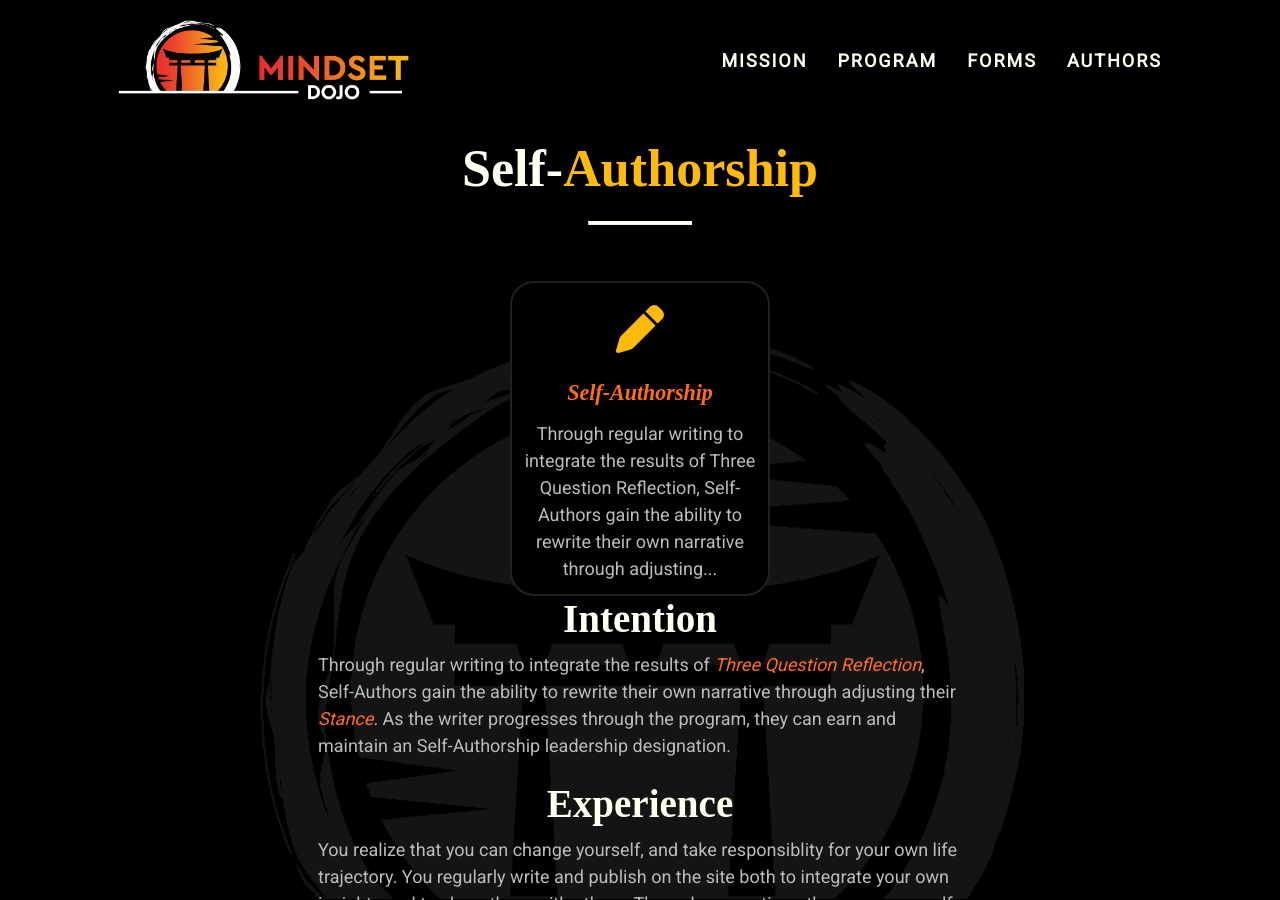
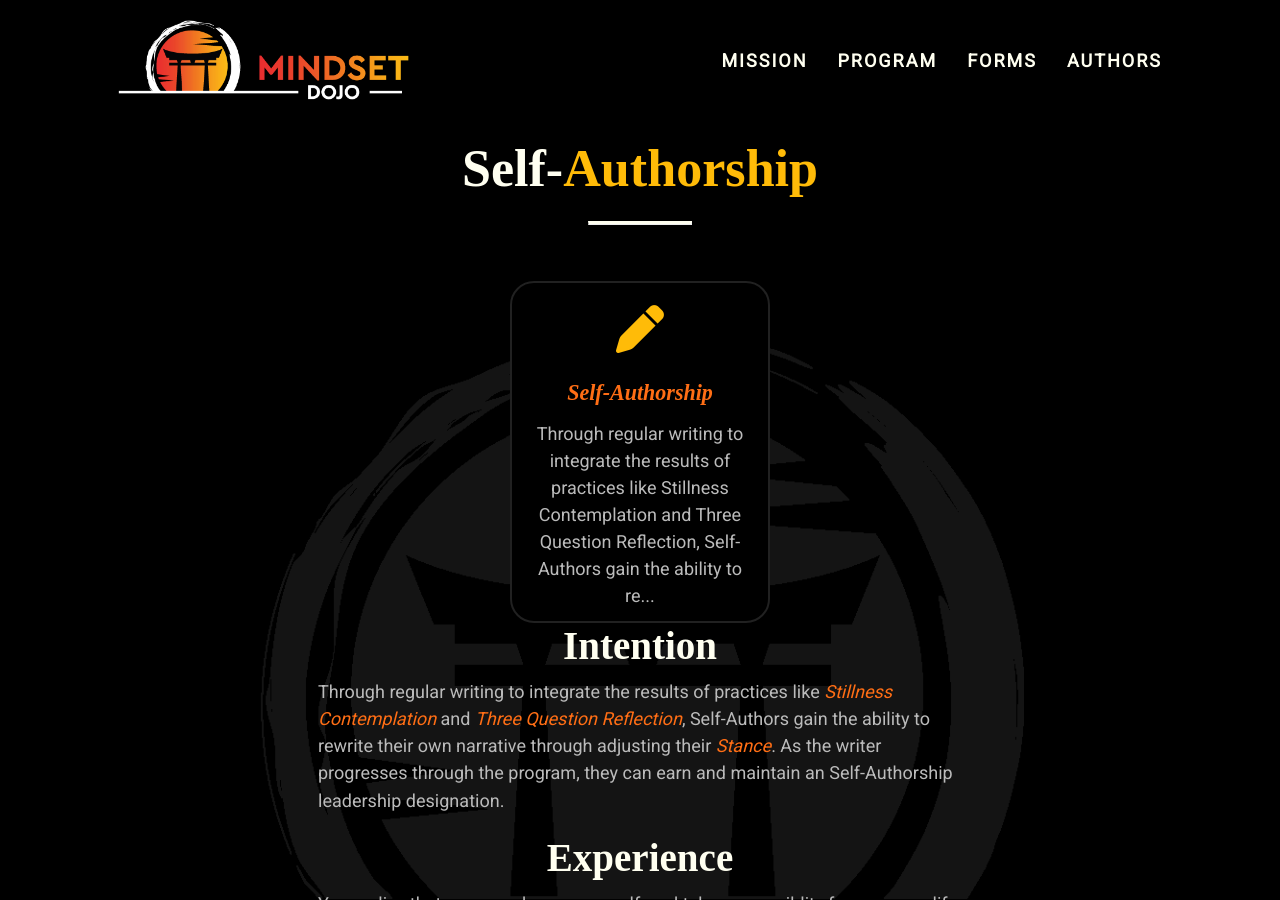
Before and after one commit to mindset-dojo/mindset-dojo.github.io, a Jekyll site: the page built from _forms/self-authorship.md, in a window 1280 px wide and 900 px high. Built offline with Jekyll 4.4.1, drawn with Linux system fonts in a browser that asks for light colours; some web fonts are replaced.

Commit message:
refactor(self-authorship): add stillness contemplation to the excerpt and intention section.

```diff
--- a/_forms/self-authorship.md
+++ b/_forms/self-authorship.md
@@ -6,7 +6,7 @@ published_date: 2025-12-21
 refactored_date: 2025-12-21
 authors:
 - kyle-ingersoll
-excerpt: Through regular writing to integrate the results of Three Question Reflection, Self-Authors gain the ability to rewrite their own narrative through adjusting their Stance.
+excerpt: Through regular writing to integrate the results of practices like Stillness Contemplation and Three Question Reflection, Self-Authors gain the ability to rewrite their own narrative through adjusting their Stance.
 icon: fa-solid fa-pen
 tags:
   - responsibility
@@ -25,7 +25,7 @@ inspirations:
 
 ## Intention
 
-Through regular writing to integrate the results of [Three Question Reflection](../three-question-reflection/), Self-Authors gain the ability to rewrite their own narrative through adjusting their [Stance](../stance/). As the writer progresses through the program, they can earn and maintain an Self-Authorship leadership designation.
+Through regular writing to integrate the results of practices like [Stillness Contemplation](../stillness-contemplation/) and [Three Question Reflection](../three-question-reflection/), Self-Authors gain the ability to rewrite their own narrative through adjusting their [Stance](../stance/). As the writer progresses through the program, they can earn and maintain an Self-Authorship leadership designation.
 
 ## Experience
 
```
